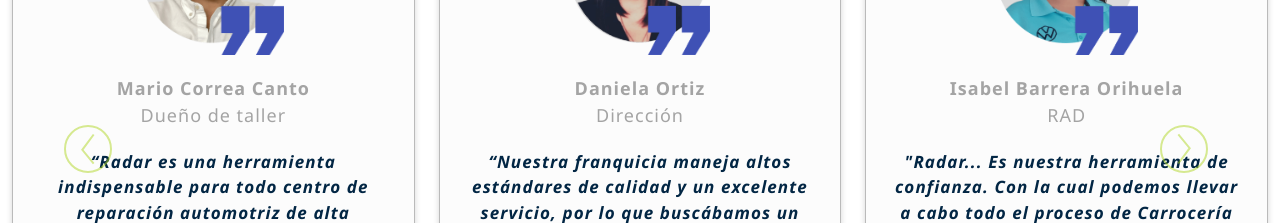
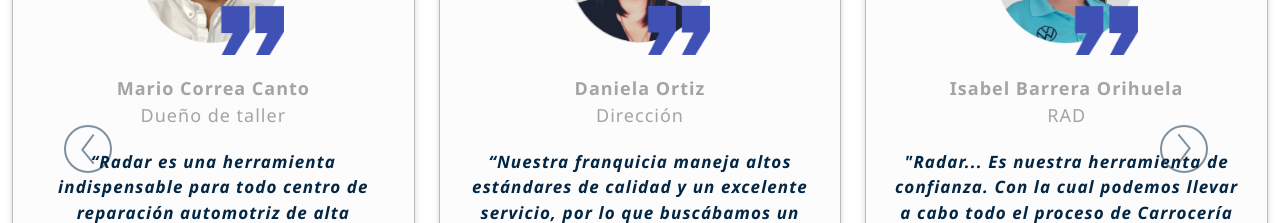
Before and after one commit to SmearyQuill/my-first-static-web-app, an Angular app: page / in a window 1280 px wide. Shown: the part 5020-5243 px from the top of the page. Built offline with nearby package versions, Linux system fonts and the light colour scheme.

Commit message:
flechas azules

```diff
--- a/src/app/home/testimonios-carousel/testimonios-carousel.component.html
+++ b/src/app/home/testimonios-carousel/testimonios-carousel.component.html
@@ -29,12 +29,12 @@
                 <button class="carousel-control-prev" type="button" data-bs-target="#testimonios-slider-carousel" data-bs-slide="prev">
                     <img loading="lazy"
                     style="max-height: 80%; width: auto; margin: 0 1rem 0 0; cursor: pointer;"
-                    src="assets/flechaIzq-beneficios-home.svg" alt="Radar Control Total Testimonios Carrusel Anterior" class="ga-call-to-action" data-ga-element="Radar Control Total Funcionalidad Anterior">
+                    src="assets/left-arrow-circle-blue.svg" alt="Radar Control Total Testimonios Carrusel Anterior" class="ga-call-to-action" data-ga-element="Radar Control Total Funcionalidad Anterior">
                     <span class="visually-hidden">Previous</span>
                </button>
                 <button class="carousel-control-next" type="button" data-bs-target="#testimonios-slider-carousel" data-bs-slide="next">
                     <img loading="lazy"
-                    src="assets/flechaDer-beneficios-home.svg" alt="Radar Control Total Testimonios Carrusel Siguiente" class="ga-call-to-action" data-ga-element="Radar Control Total Funcionalidad Siguiente">
+                    src="assets/right-arrow-circle-blue.svg" alt="Radar Control Total Testimonios Carrusel Siguiente" class="ga-call-to-action" data-ga-element="Radar Control Total Funcionalidad Siguiente">
                   <span class="visually-hidden">Next</span>
                 </button>
             </div>
```
Also changed, not shown: src/assets/left-arrow-circle-blue.svg (added), src/assets/right-arrow-circle-blue.svg (added).
